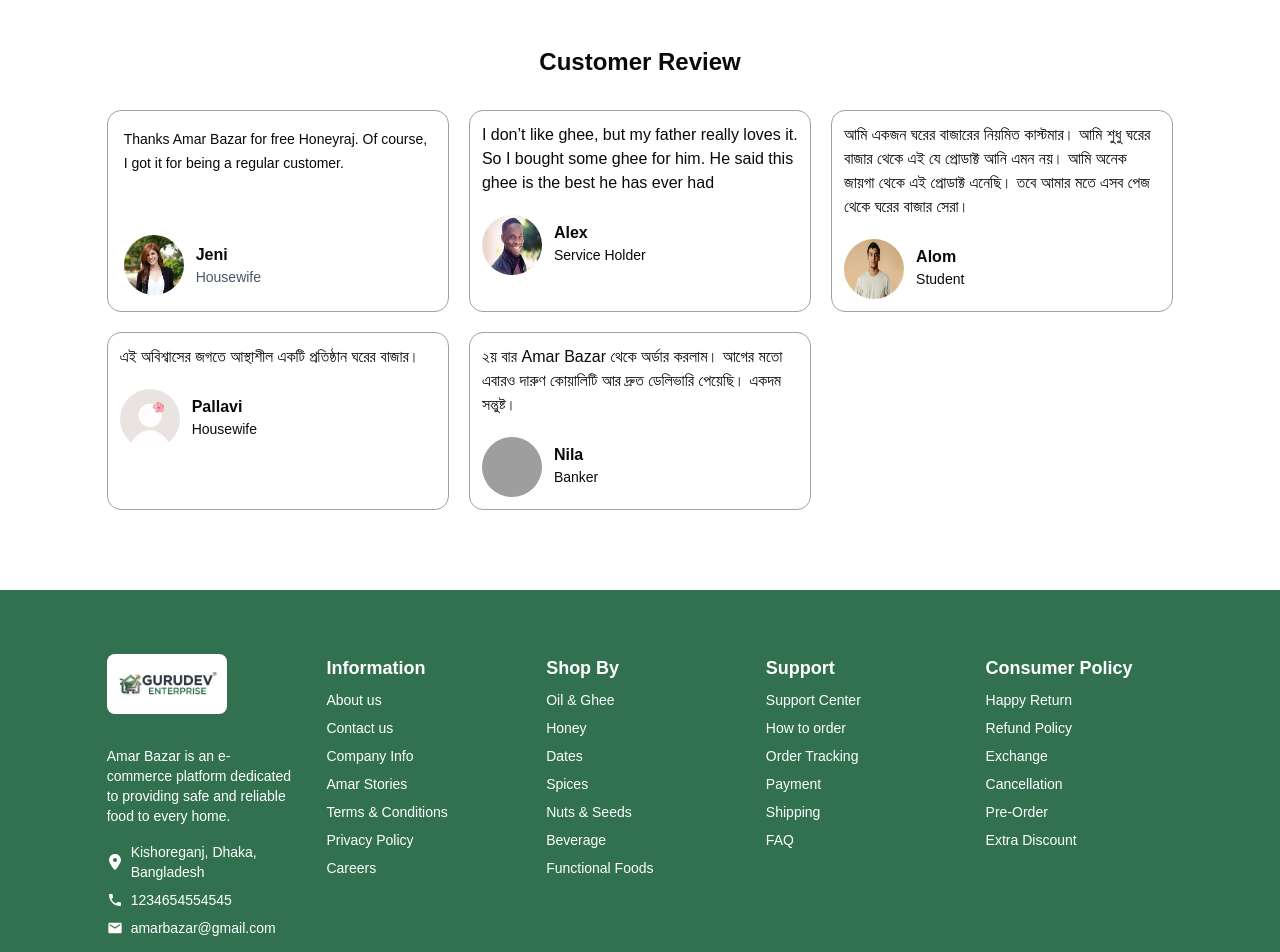
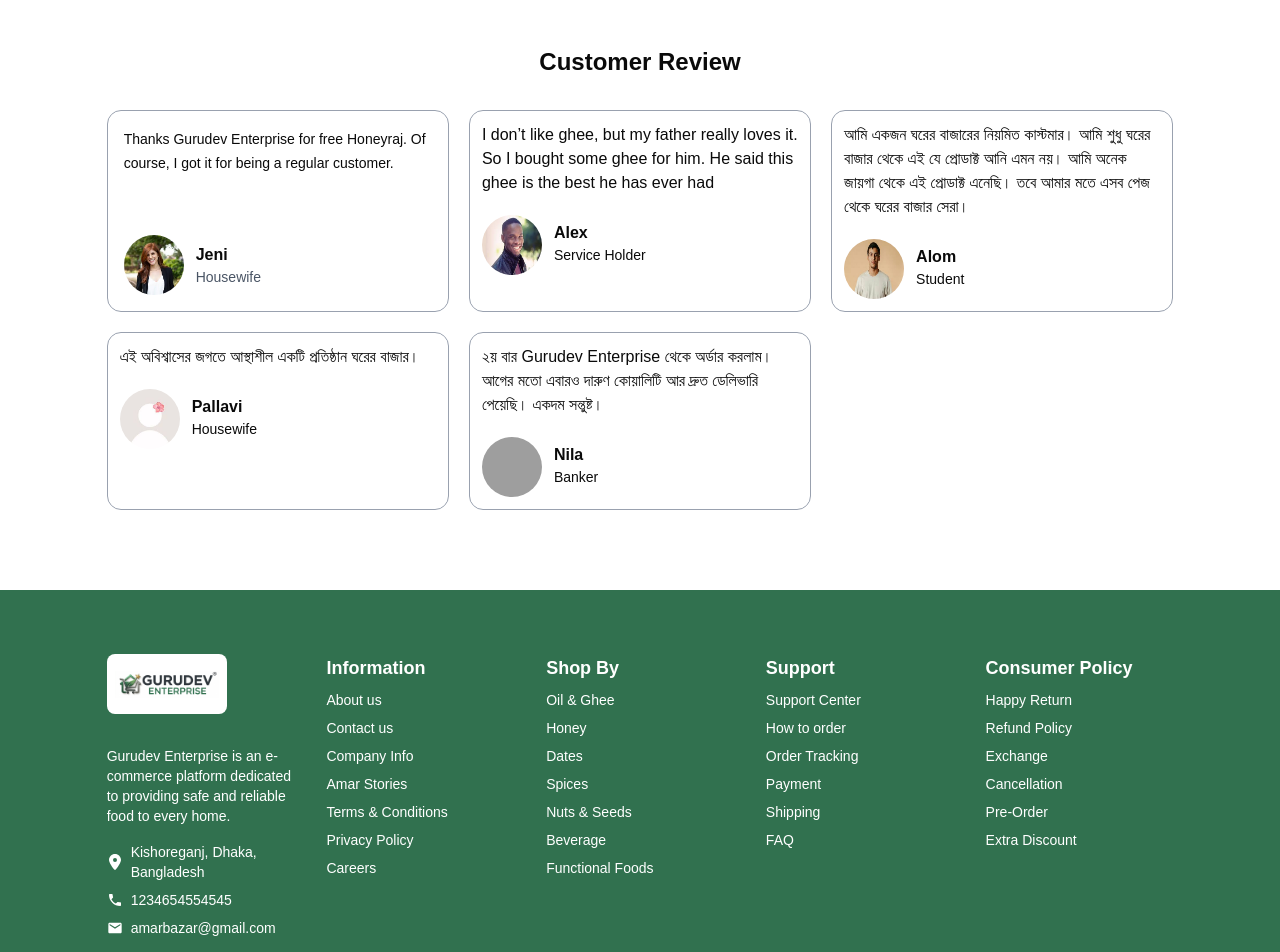
Before and after one commit to plabondas001/Gurudev_theme, a React (Vite) app: page / in a window 1280 px wide. Shown: the part 4340-5292 px from the top of the page. Built offline with nearby package versions, Linux system fonts and the light colour scheme; grey boxes are pictures that could not be loaded.

Commit message:
modify name

```diff
--- a/src/Components/Footer/Footer.jsx
+++ b/src/Components/Footer/Footer.jsx
@@ -23,7 +23,7 @@
               />
             </div>
             <p className="text-xs md:text-sm leading-5">
-              Amar Bazar is an e-commerce platform dedicated to providing safe
+              Gurudev Enterprise is an e-commerce platform dedicated to providing safe
               and reliable food to every home.
             </p>
             <div className="flex items-center gap-2 mt-3 md:mt-4 text-xs md:text-sm">
--- a/src/Components/customer_review/Customer.jsx
+++ b/src/Components/customer_review/Customer.jsx
@@ -7,7 +7,7 @@
       <div className="grid grid-cols-1 md:grid-cols-2 lg:grid-cols-3 gap-3 md:gap-5">
         <div className="border rounded-lg md:rounded-xl border-gray-400 p-3 md:p-4 flex flex-col h-full">
           <h1 className="text-xs md:text-sm leading-5 md:leading-6 flex-1">
-            Thanks Amar Bazar for free Honeyraj. Of course, I got it for being
+            Thanks Gurudev Enterprise for free Honeyraj. Of course, I got it for being
             a regular customer.
           </h1>
           <div className="flex items-center gap-2 md:gap-3 mt-3 md:mt-5">
@@ -73,7 +73,7 @@
         </div>
         <div className="border rounded-xl border-gray-400 p-3">
           <h1>
-            ২য় বার Amar Bazar থেকে অর্ডার করলাম। আগের মতো এবারও দারুণ কোয়ালিটি
+            ২য় বার Gurudev Enterprise থেকে অর্ডার করলাম। আগের মতো এবারও দারুণ কোয়ালিটি
             আর দ্রুত ডেলিভারি পেয়েছি। একদম সন্তুষ্ট।
           </h1>
           <div className="flex items-center gap-3">
```
